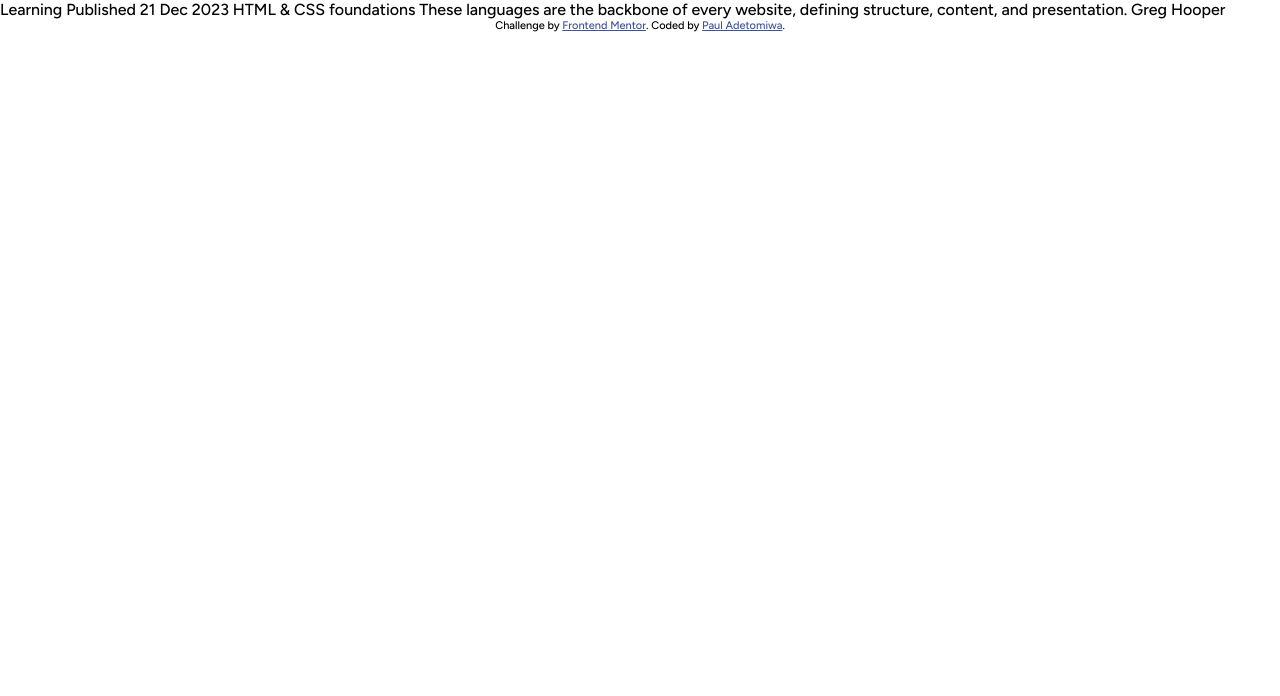
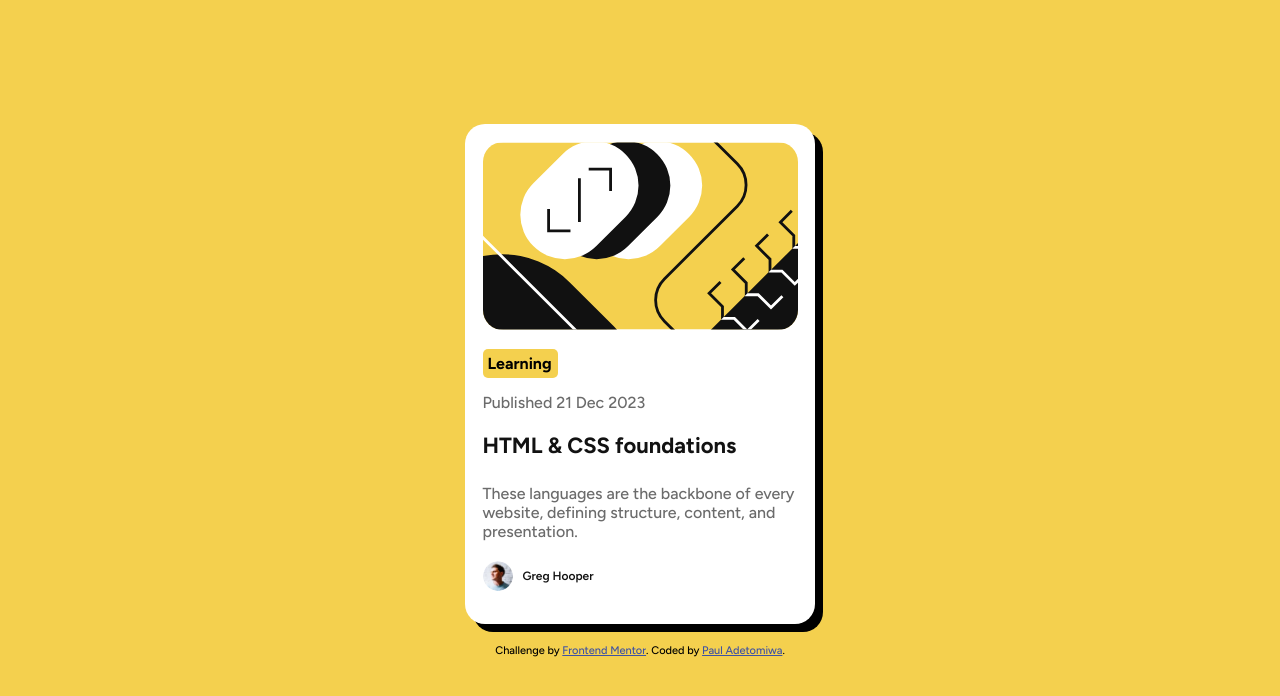
Before and after one commit to PaulAdetomiwa/blog-preview-card, a plain HTML site: page index.html in a window 1280 px wide. Drawn offline with Linux system fonts and the light colour scheme.

Commit message:
modified:   index.html

```diff
--- a/index.html
+++ b/index.html
@@ -3,34 +3,133 @@
 <head>
   <meta charset="UTF-8">
   <meta name="viewport" content="width=device-width, initial-scale=1.0"> <!-- displays site properly based on user's device -->
+
   <link href="https://fonts.googleapis.com/css2?family=Figtree:wght@500;600;700;800&display=swap" rel="stylesheet">
+
   <link rel="icon" type="image/png" sizes="32x32" href="./assets/images/favicon-32x32.png">
 
   <title>Frontend Mentor | Blog preview card</title>
 
-  <!-- Feel free to remove these styles or customise in your own stylesheet 👍 -->
   <style>
+    .attribution {
+      font-size: 11px;
+      text-align: center;
+      margin: 20px;
+    }
+
+    .attribution a {
+      color: hsl(228, 45%, 44%);
+    }
+
     body {
       margin: 0;
       font-family: "Figtree", sans-serif;
+      display: flex;
+      flex-direction: column;
+      justify-content: center;
+      align-items: center;
+      height: 100vh;
+      background-color: hsl(47, 88%, 63%);
+    }
 
+    .container {
+      font-family: 'Figtree', sans-serif;
+      background-color: hsl(0, 0%, 100%);
+      width: 350px;
+      height: 500px;
+      border-radius: 20px;
+      display: flex;
+      flex-direction: column;
+      align-items: center;
+      box-shadow: 8px 8px 0 black;
+      position: relative;
+      overflow: hidden;
     }
-    .attribution { font-size: 11px; text-align: center; }
-    .attribution a { color: hsl(228, 45%, 44%); }
+
+    .first_half, .second_half {
+      position: relative;
+      width: 90%;
+    }
+
+    .first_half {
+      padding: 18px 0 15px 0;
+    }
+
+    .first_half img {
+      width: 100%;
+      border-radius: 20px;
+    }
+
+    .second_half {
+      display: flex;
+      flex-direction: column;
+      justify-content: space-between;
+      height: 40%;
+    }
+
+    .second_half h3 {
+      margin: 0 240px 10px 0;
+      padding: 5px;
+      font-size: 16px;
+      font-weight: bold;
+      background-color: hsl(47, 88%, 63%);
+      border-radius: 5px;
+    }
+
+    .second_half h2 {
+      margin: 15px 0 20px 0;
+      font-size: 22px;
+      color: hsl(0, 0%, 7%);
+    }
+
+    .second_half h2:hover {
+      color: hsl(47, 88%, 63%);
+      cursor: pointer;
+    }
+
+    .second_half p {
+      margin: 5px 0;
+      color: hsl(0, 0%, 42%);
+      font-size: 16px;
+    }
+
+    .me {
+      display: flex;
+      align-items: center;
+      margin-top: 15px;
+    }
+
+    .me img {
+      height: 30px;
+      width: 30px;
+      border-radius: 50%;
+      margin-right: 10px;
+    }
+
+    .me span {
+      font-weight: 600;
+      font-size: 12px;
+      color: hsl(0, 0%, 7%);
+    }
   </style>
 </head>
 <body>
+<div class="container">
+  <div class="first_half">
+    <img src="assets/images/illustration-article.svg" alt="">
+  </div>
+  <div class="second_half">
+    <h3>Learning</h3>
 
-  Learning
+    <p>Published 21 Dec 2023</p>
 
-  Published 21 Dec 2023
+    <h2>HTML & CSS foundations</h2>
 
-  HTML & CSS foundations
+    <p>These languages are the backbone of every website, defining structure, content, and presentation.</p>
 
-  These languages are the backbone of every website, defining structure, content, and presentation.
-
-  Greg Hooper
-
+    <div class="me"><img src="assets/images/image-avatar.webp" alt=""><span>Greg Hooper</span></div>
+  </div>
+</div>
   <div class="attribution">
     Challenge by <a href="https://www.frontendmentor.io?ref=challenge" target="_blank">Frontend Mentor</a>.
     Coded by <a href="#">Paul Adetomiwa</a>.
```
